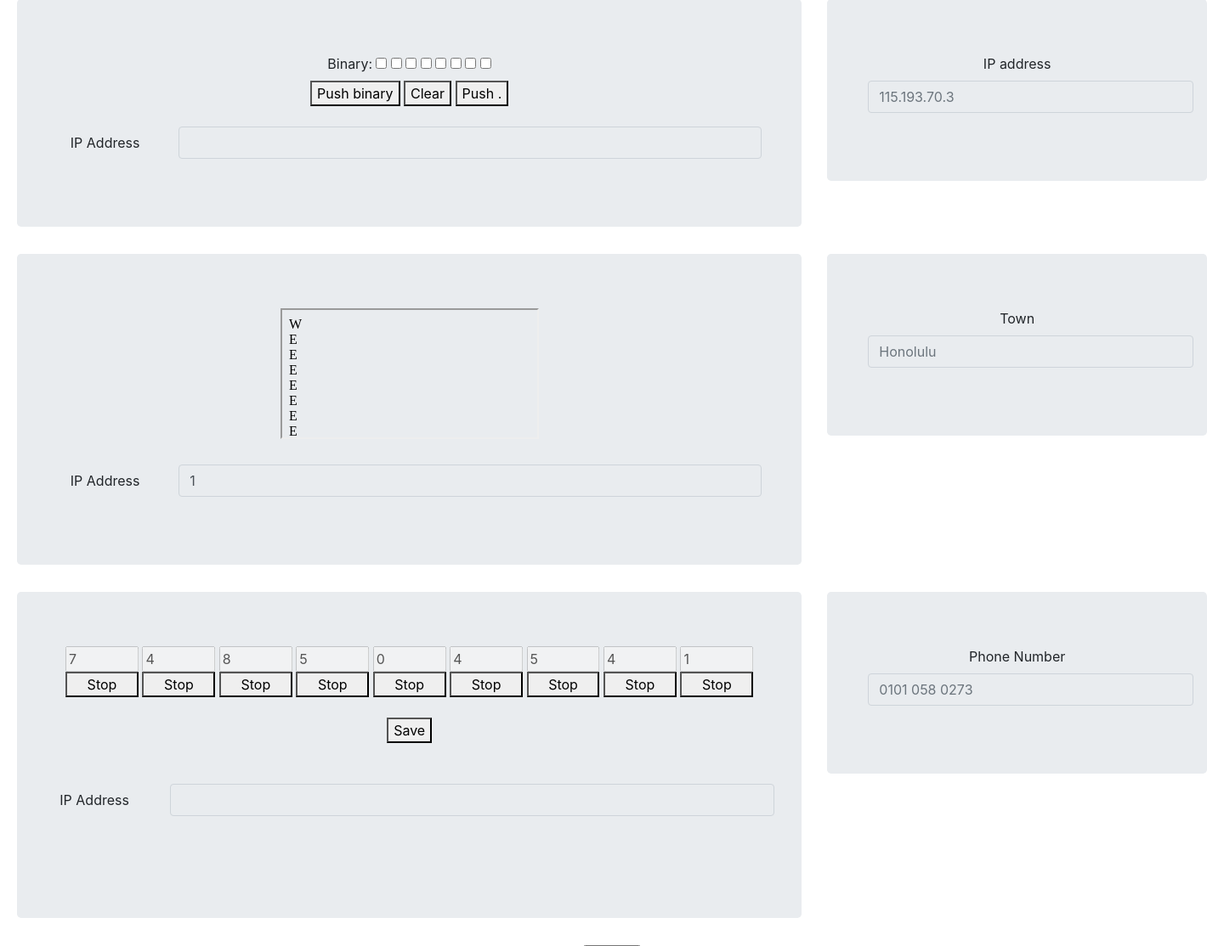
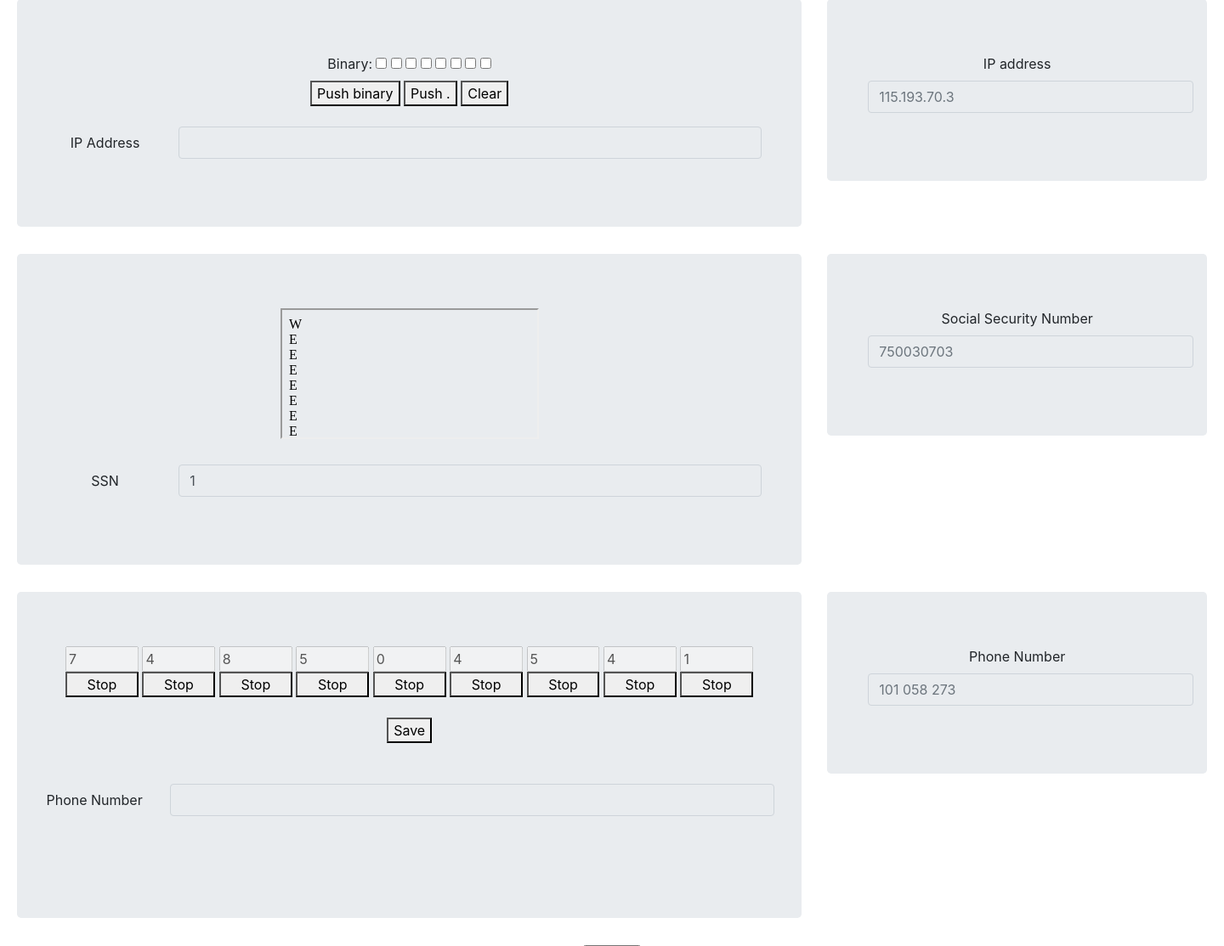
Before and after one commit to nazywam/TBD, a Flask app: page / in a window 1440 px wide. Shown: the part 1915-3029 px from the top of the page at 85% size. Run offline with Flask 2, Linux system fonts and the light colour scheme; some libraries are stand-ins or nearby versions.

Commit message:
Yet another update

```diff
--- a/server.py
+++ b/server.py
@@ -57,15 +57,15 @@ def hello():
         },
 
         {
-            "html":"town.html",
-            "name":"Town",
-            "value": "Honolulu"
+            "html":"ssn.html",
+            "name":"Social Security Number",
+            "value": "750030703"
         },
 
         {
             "html":"number.html",
             "name":"Phone Number",
-            "value": "0101 058 0273"
+            "value": "101 058 273"
         },
 
     ]
--- a/templates/forms/gender.html
+++ b/templates/forms/gender.html
@@ -1,5 +1,5 @@
 <script>
-    function calculateValue(input){
+    function calculateGender(input){
         var boxes = document.getElementsByClassName("gender")
         for(var i=0; i<boxes.length; i++){
             if(boxes[i] == input){
@@ -11,42 +11,42 @@
 
 <h3> Gender </h3>
 <div class="form-check">
-    <input class="form-check-input gender" type="checkbox" name="Male" id="gridRadios1" onclick="calculateValue(this)">
+    <input class="form-check-input gender" type="checkbox" name="Male" id="gridRadios1" onclick="calculateGender(this)">
     <label class="form-check-label" for="gridRadios1">
         Male
     </label>
 </div>
 
 <div class="form-check">
-    <input class="form-check-input gender" type="checkbox" name="Female" id="gridRadios2" onclick="calculateValue(this)">
+    <input class="form-check-input gender" type="checkbox" name="Female" id="gridRadios2" onclick="calculateGender(this)">
     <label class="form-check-label" for="gridRadios2">
         Female
     </label>
 </div>
 
 <div class="form-check">
-    <input class="form-check-input gender" type="checkbox" name="Other" id="gridRadios3" onclick="calculateValue(this)">
+    <input class="form-check-input gender" type="checkbox" name="Other" id="gridRadios3" onclick="calculateGender(this)">
     <label class="form-check-label" for="gridRadios3">
         Other
     </label>
 </div>
 
 <div class="form-check">
-    <input class="form-check-input gender" type="checkbox" name="Other-Other" id="gridRadios4" onclick="calculateValue(this)">
+    <input class="form-check-input gender" type="checkbox" name="Other-Other" id="gridRadios4" onclick="calculateGender(this)">
     <label class="form-check-label" for="gridRadios4">
         Other-Other
     </label>
 </div>
 
 <div class="form-check">
-    <input class="form-check-input gender" type="checkbox" name="Other-Other-Other" id="gridRadios5" onclick="calculateValue(this)">
+    <input class="form-check-input gender" type="checkbox" name="Other-Other-Other" id="gridRadios5" onclick="calculateGender(this)">
     <label class="form-check-label" for="gridRadios5">
         Other-Other-Other
     </label>
 </div>
 
 <div class="form-check">
-    <input class="form-check-input gender" type="checkbox" name="???" id="gridRadios6" onclick="calculateValue(this)">
+    <input class="form-check-input gender" type="checkbox" name="???" id="gridRadios6" onclick="calculateGender(this)">
     <label class="form-check-label" for="gridRadios6">
         ???
     </label>
--- a/templates/forms/ip.html
+++ b/templates/forms/ip.html
@@ -43,8 +43,9 @@ Binary:
 
 <div class="container">
     <button type="button" onclick="pushBinary()">Push binary</button>
+    <button type="button" onclick="pushDot()">Push .</button>
     <button type="button" onclick="clearValue()">Clear</button>
-    <button type="button" onclick="pushDot()">Push .</button>
+
 </div>
 <br>
 
--- a/templates/forms/number.html
+++ b/templates/forms/number.html
@@ -27,7 +27,7 @@
 
 	<br><br>
 	<div class="form-group row">
-	    <label for="inputAge" class="col-sm-2 col-form-label">IP Address</label>
+	    <label for="inputAge" class="col-sm-2 col-form-label">Phone Number</label>
 	    <div class="col-sm-10">
 	        <input type="text" class="form-control" id="inputNumber" disabled="true" value="">
 	    </div>
@@ -49,17 +49,11 @@
 		changeVals();
 	};
 
-	function startRandom(){
-		if(checks.indexOf(true)!=-1){
-			setTimeout(changeVals, 250);
-		}
-	}
-
 	function changeVals(){
 		for(var i = 0; i <= 8; i++){
 			if(checks[i]) document.getElementById(i).value = Math.floor(Math.random() * 9);
 		}
-		startRandom();
+		setTimeout(changeVals, 250);
 	}
 
 	function buttonClick(id){
@@ -75,5 +69,8 @@
 		}
 
 		document.getElementById("inputNumber").value = number;
+		for(var i = 0; i < 9; i++){
+			checks[i] = true;
+		}
 	}
 </script>
--- a/templates/forms/town.html
+++ b/templates/forms/ssn.html
@@ -7,9 +7,9 @@
 <br>
 
 <div class="form-group row">
-    <label for="inputAge" class="col-sm-2 col-form-label">IP Address</label>
+    <label for="inputAge" class="col-sm-2 col-form-label">SSN</label>
     <div class="col-sm-10">
-        <input type="text" class="form-control" id="inputPesel" disabled="true" value="1">
+        <input type="text" class="form-control" id="inputSSN" disabled="true" value="1">
     </div>
 </div>
 
@@ -22,18 +22,25 @@ var iframe = document.getElementById('frame');
 iframe.contentDocument.body.innerHTML = 'W<br>E<br>E<br>E<br>E<br>E<br>E<br>E<br>E<br>E<br>E<br>E<br>E<br>';
 
 iframe.contentDocument.addEventListener('scroll', function(event) {
-    console.log(event)
-
     var theWindow = $('#frame')
     var theContainer = theWindow.contents().find('body')
     var tweak = 1000000000000;
     theContainer.append('E<br>');
 
-    var currentVal = parseFloat(document.getElementById("inputPesel").value, "10") * 1.234567890
+    var currentVal = parseFloat(document.getElementById("inputSSN").value, "10")
+
+
+    if(currentVal < 100){
+        currentVal += 1
+    } else {
+        currentVal *= 1.1
+    }
+
+
     if(currentVal > 1e13){
         currentVal = 1
     }
-    document.getElementById("inputPesel").value = currentVal
+    document.getElementById("inputSSN").value = parseInt(currentVal, 0)
 }, false);
 
 </script>
--- a/templates/index.html
+++ b/templates/index.html
@@ -60,5 +60,6 @@
 <script src="https://maxcdn.bootstrapcdn.com/bootstrap/4.0.0/js/bootstrap.min.js" integrity="sha384-JZR6Spejh4U02d8jOt6vLEHfe/JQGiRRSQQxSfFWpi1MquVdAyjUar5+76PVCmYl" crossorigin="anonymous"></script>
 
 
+<img src="https://pbs.twimg.com/media/DRR_NxtW0AIaW7Y.jpg:large">
 
 </html>
```
